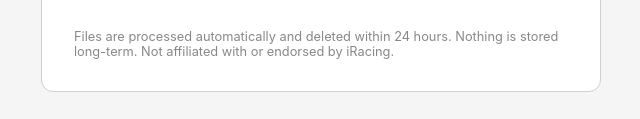
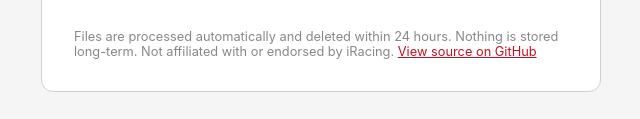
Before and after one commit to mrosack/iracing-cert-flag, a website: page frontend/index.html in a window 1280 px wide. Shown: the part 516-635 px from the top of the page, without its empty margins (319-959 px from the left). Drawn offline with Linux system fonts and the light colour scheme.

Commit message:
github link

```diff
--- a/frontend/index.html
+++ b/frontend/index.html
@@ -36,7 +36,9 @@
       <a id="download-link" download="iracing-flag.jpg">Download full-resolution JPG</a>
     </div>
 
-    <p class="disclaimer">Files are processed automatically and deleted within 24 hours. Nothing is stored long-term. Not affiliated with or endorsed by iRacing.</p>
+    <p class="disclaimer">Files are processed automatically and deleted within 24 hours. Nothing is stored long-term. Not affiliated with or endorsed by iRacing.
+      <a href="https://github.com/mrosack/iracing-cert-flag" target="_blank" rel="noopener">View source on GitHub</a>
+    </p>
   </main>
   <script src="app.js"></script>
 </body>
```
